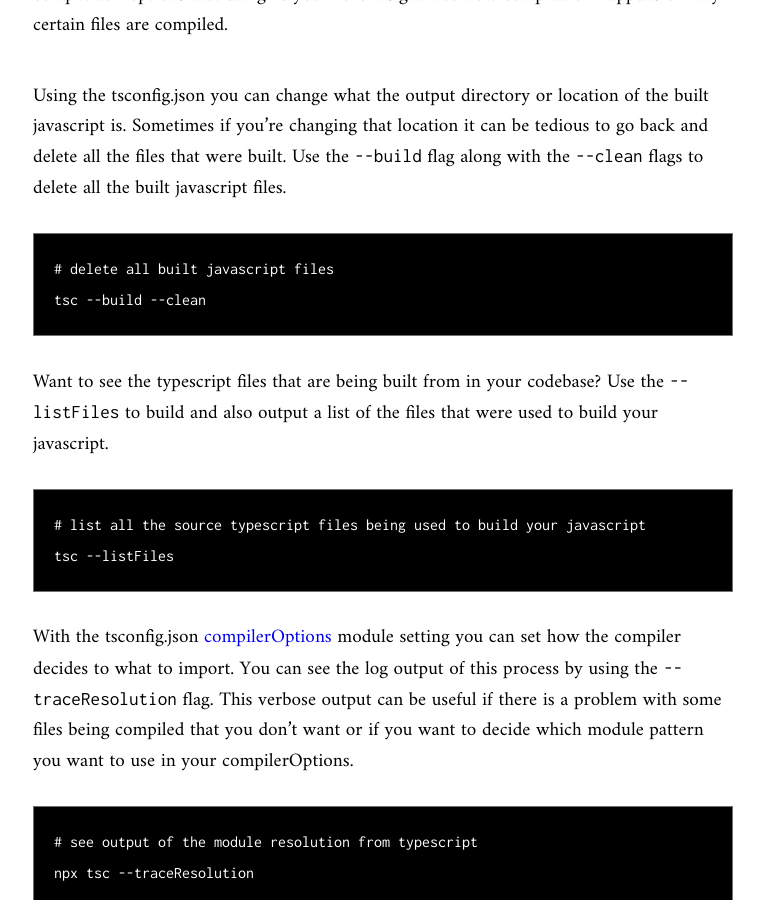
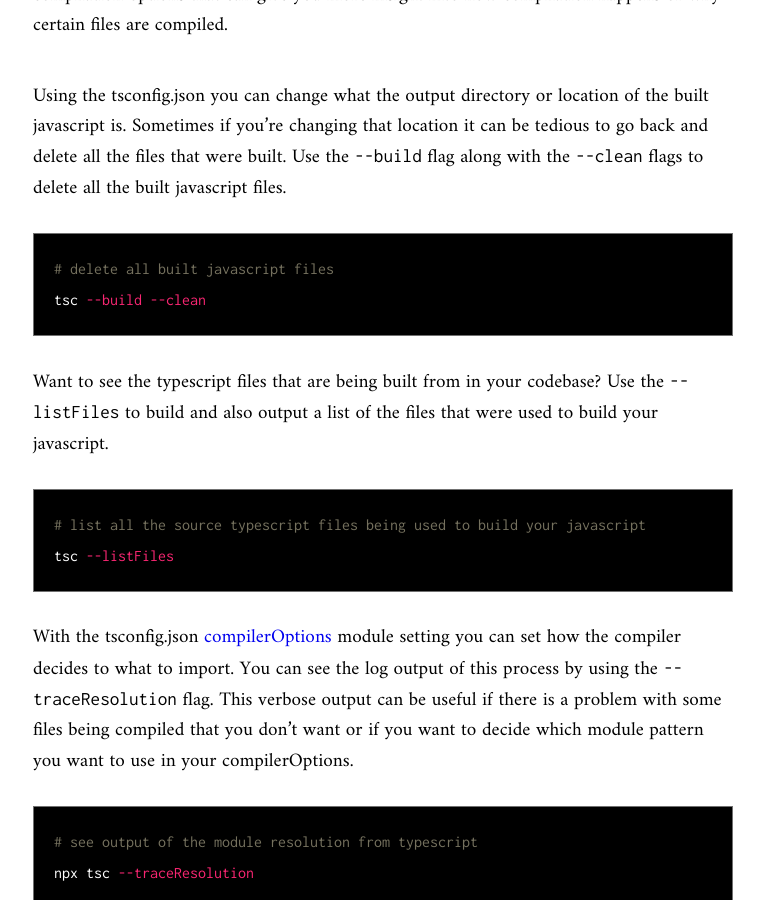
Before and after one commit to dev-diaries/web, a Jekyll site: the page built from _social-posts/typescript-useful-compilation-options.md, in a window 1280 px wide and 900 px high, scrolled down 273 px. Shown: the whole window, without its empty margins (257-1021 px from the left). Built offline with Jekyll 4.4.1, drawn with Linux system fonts in a browser that asks for light colours.

```diff
--- a/_social-posts/typescript-useful-compilation-options.md
+++ b/_social-posts/typescript-useful-compilation-options.md
@@ -23,7 +23,7 @@
 be tedious to go back and delete all the files that were built. Use the `--build`
 flag along with the `--clean` flags to delete all the built javascript files.
 
-{% highlight javscript %}
+{% highlight bash %}
 # delete all built javascript files
 tsc --build --clean
 {% endhighlight %}
@@ -33,7 +33,7 @@
 Use the `--listFiles` to build and also output a list of the files that were used
 to build your javascript.
 
-{% highlight javscript %}
+{% highlight bash %}
 # list all the source typescript files being used to build your javascript
 tsc --listFiles
 {% endhighlight %}
@@ -46,7 +46,7 @@
 don't want or if you want to decide which module pattern you want to use in your
 compilerOptions.
 
-{% highlight javscript %}
+{% highlight bash %}
 # see output of the module resolution from typescript
 npx tsc --traceResolution
 {% endhighlight %}
```
Also changed, not shown: other parts of _social-posts/typescript-useful-compilation-options.md (+1 -1 lines).
